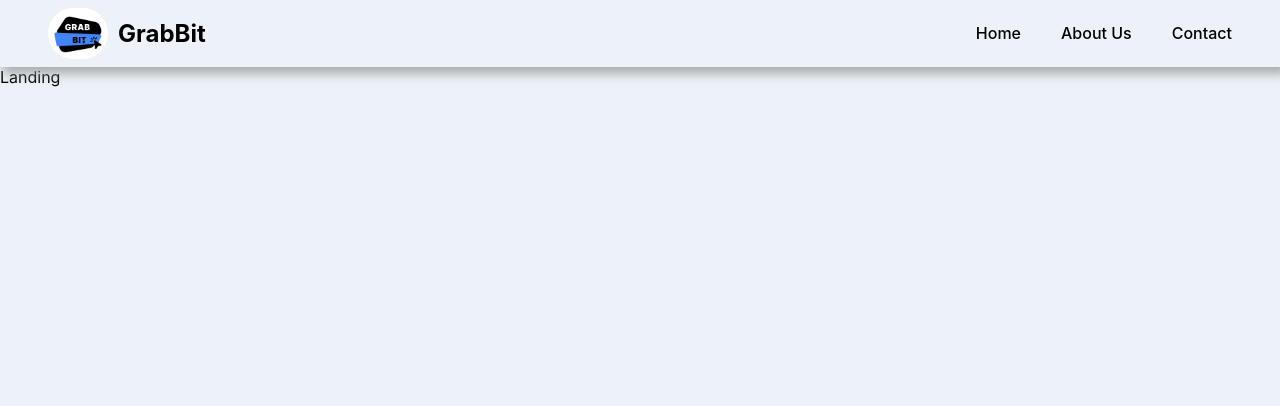
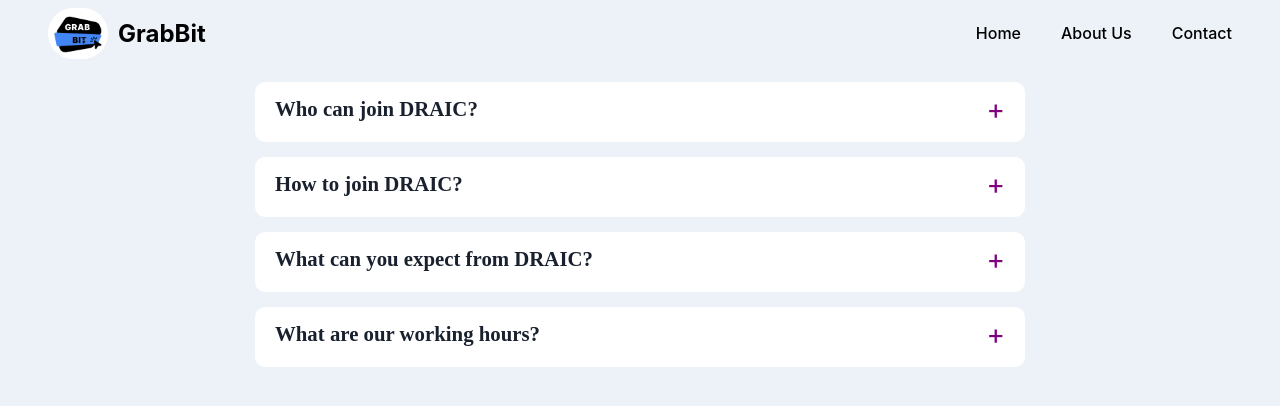
Before and after one commit to suzy-g38/GrabBits_Website, a React (Create React App) app in the folder client/: page / in a window 1280 px wide. Shown: the top 406 px of the page. Built offline with nearby package versions, Linux system fonts and the light colour scheme.

Commit message:
completed faq section

```diff
--- /dev/null
+++ b/client/src/components/Faq/Faq.jsx
@@ -0,0 +1,61 @@
+import { React, useState } from "react";
+import classes from './Faq.module.css';
+
+const data = [
+  {
+    question: "Who can join DRAIC?",
+    answer:
+      "Any student of DYPCOE college with an aptitude for learning and applying those skills in the field of robotics and AI can join us, irrespective of the branch or year they are studying in! ",
+  },
+  {
+    question: "How to join DRAIC?",
+    answer:
+      "We as a club conduct recruitment for all the departments annually. By having basic knowledge and skills about the department you want to get in, you can clear the recruitment rounds and join us! Again, it’s not a compulsion to be in a particular branch to get into a department!!",
+  },
+  {
+    question: "What can you expect from DRAIC?",
+    answer:
+      "You’ll learn technical and personal skills, get the experience of working as a team, get freedom and support to explore new projects, and much more!",
+  },
+  {
+    question: "What are our working hours?",
+    answer:
+      "DRAIC has flexible working hours usually after college",
+  },
+];
+
+const faq = () => {
+  const [selected, setSelected] = useState(null);
+
+  const toggle = (i) => {
+    if (selected === i) {
+      return setSelected(null);
+    }
+
+    setSelected(i);
+  };
+
+  return (
+    <div className={classes.outerfaq} >
+      <div className={classes.firstrow}>
+        <div className={classes.wrapper} >
+          <div className={classes.accordion}>
+            {data.map((item, i) => (
+              <div key={i} className={classes.item} >
+                <div className={classes.ac_title} onClick={() => toggle(i)}>
+                  <h2 className={classes.faq_question}>{item.question}</h2>
+                  <span className={classes.faq_sign}>{selected === i ? "-" : "+"}</span>
+                </div>
+                <div className={selected === i ? `${classes.content} ${classes.show}` : `${classes.content}`}>
+                  {item.answer}
+                </div>
+              </div>
+            ))}
+          </div>
+        </div>
+      </div>
+    </div>
+  );
+};
+
+export default faq
--- /dev/null
+++ b/client/src/components/Faq/Faq.module.css
@@ -0,0 +1,63 @@
+.outerfaq {
+    position: relative;
+    /* background-color: #0a1931; */
+    background-color: #ECF2F8;
+    z-index: 100;
+  }
+
+  .wrapper {
+    display: flex;
+    /* margin:; */
+    /* height: 50vh; */
+    padding-bottom: 40px;
+
+    width: 100vw;
+    color: white;
+    justify-content: center;
+    align-items: center;
+  }
+
+  .accordion {
+    width: 800px;
+  }
+
+  .item {
+    background: #ffff;
+    margin-bottom: 5px;
+    padding: 10px 20px;
+    border-radius: 10px;
+    margin: 15px;
+  }
+  .ac_title {
+    color: #19212E;
+    display: flex;
+    justify-content: space-between;
+    align-items: center;
+    cursor: pointer;
+  }
+  .faq_question {
+    /* font-family: "Rowdies", cursive; */
+    font-size: 1.3rem;
+    text-align: left;
+    font-family: SansationBold;
+  }
+
+  .content {
+    color: #19212E;
+    max-height: 0;
+    overflow: hidden;
+    transition: all 0.5s cubic-bezier(0, 1, 0, 1);
+    text-align: left;
+    margin-top: 6px;
+  }
+
+  .content.show {
+    height: auto;
+    max-height: 9999px;
+    transition: all 0.5s cubic-bezier(0, 1, 0, 1);
+    text-align: left;
+  }
+  .faq_sign{
+    color:purple;
+    font-size: 28px;
+  }
--- a/client/src/components/Landing/Landing.jsx
+++ b/client/src/components/Landing/Landing.jsx
@@ -1,8 +1,13 @@
 import React from 'react';
 import classes from './Landing.module.css';
+import Faq from "../Faq/Faq"
 
 const Landing = () => {
-	return <div>Landing</div>;
+	return (
+		<div className={classes.landing_bg}>
+			<Faq/>
+		</div>
+	)
 };
 
 export default Landing;
```
